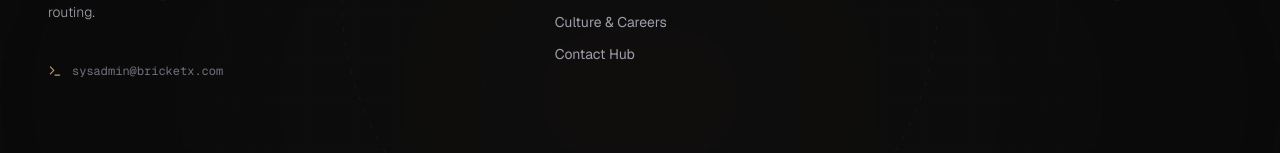
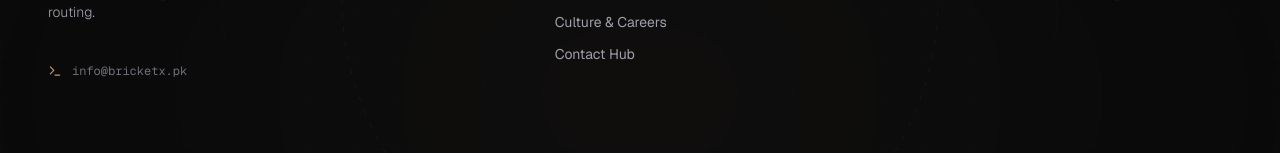
Before and after one commit to BricketX-Dev/bricketx.pk-revamp, a Next.js app: page /what-we-build in a window 1280 px wide. Shown: the part 5089-5242 px from the top of the page. Built offline with nearby package versions, Linux system fonts and the light colour scheme.

Commit message:
email changed in footer

```diff
--- a/components/Footer.tsx
+++ b/components/Footer.tsx
@@ -137,7 +137,7 @@ export default function Footer() {
             <div className="footer-reveal flex flex-col gap-3 font-mono text-xs text-zinc-500">
               <div className="flex items-center gap-2.5 mt-2">
                 <Terminal size={14} className="text-[#C39967] shrink-0" />
-                <span>sysadmin@bricketx.com</span>
+                <span>info@bricketx.pk</span>
               </div>
             </div>
           </div>
```
